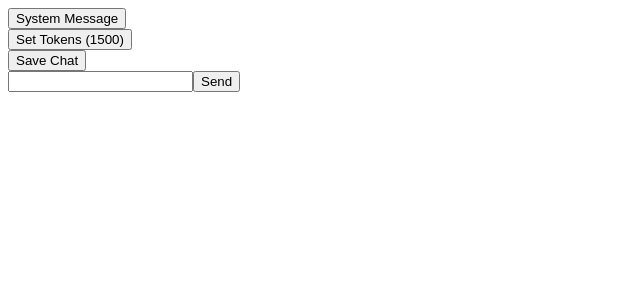
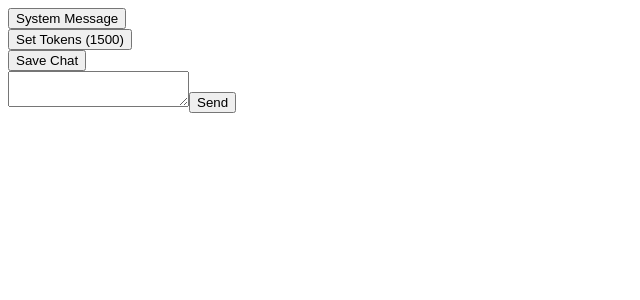
Before and after one commit to SpaghettiCoder101/custom-gpt, a Next.js app: page / in a window 1280 px wide. Shown: the top 300 px of the page, without its empty margins (0-640 px from the left). Built offline with nearby package versions, Linux system fonts and the light colour scheme.

Commit message:
removed input and added an expandable textarea

```diff
--- a/src/components/ChatContent.tsx
+++ b/src/components/ChatContent.tsx
@@ -7,6 +7,7 @@ import { chatModel } from "@/models/chatModel";
 import SaveButton from "@/fragments/SaveButton";
 import ChatInput from "./ChatInput";
 import SystemMessage from "@/fragments/SystemMessage";
+import { useHotkeys } from "react-hotkeys-hook";
 
 type Props = {
     id: string;
@@ -31,6 +32,7 @@ export default function ChatContent( { initialChat, id }: Props ) {
             maxTokens: tokenToUse,
         },
     });
+    useHotkeys("ctrl+enter", () => onSubmit(), { enableOnFormTags: true });
 
     useEffect(() => {
         if (initialChat) {
@@ -40,8 +42,8 @@ export default function ChatContent( { initialChat, id }: Props ) {
         }
     }, [initialChat, id]);
 
-    function onSubmit(e: React.FormEvent<HTMLFormElement>) {
-        e.preventDefault();
+    function onSubmit(e?: React.FormEvent<HTMLFormElement>) {
+        e?.preventDefault();
         const newMessages = messages.filter(m => messagesToKeep.includes(m.id));
         setMessages(newMessages);
         append({
@@ -70,7 +72,7 @@ export default function ChatContent( { initialChat, id }: Props ) {
                     {messages.map(m => (
                         <ChatMessage key={m.id} message={m} setKeep={keepAddMessage} removeKeep={keepRemoveMessage} />
                     ))}
-                    <ChatInput onSubmit={onSubmit} input={input} handleInputChange={handleInputChange} />
+                    <ChatInput onSubmit={onSubmit} input={input} handleInputChange={handleInputChange} disabled={isLoading} />
                 </div>
             </div>
             <StopButton isLoading={isLoading} stop={stop} />
--- a/src/components/ChatInput.tsx
+++ b/src/components/ChatInput.tsx
@@ -1,17 +1,40 @@
+import { useRef, SyntheticEvent, useEffect } from "react";
 
 type Props = {
+  disabled: boolean;
   input: string;
-  handleInputChange: (e: React.ChangeEvent<HTMLInputElement>) => void;
+  handleInputChange: (e: React.ChangeEvent<HTMLTextAreaElement>) => void;
   onSubmit: (e: React.FormEvent<HTMLFormElement>) => void;
 }
 
-export default function ChatInput({ input, handleInputChange, onSubmit }: Props) {
+const baseTextAreaHeight = 40;
+export default function ChatInput({ input, handleInputChange, onSubmit, disabled }: Props) {
+    const textareaRef = useRef<HTMLTextAreaElement>(null);
+
+    const onInputHandler = (event: SyntheticEvent<HTMLTextAreaElement>) => {
+        console.log("onInputHandler");
+        const target = event.target as HTMLTextAreaElement;
+        const currentLines = target.value.split("\n").length;
+        const textAreaHeight = baseTextAreaHeight - 20 + currentLines * 20;
+
+        if (!textareaRef.current) return;
+        textareaRef.current.style.height = textAreaHeight + "px";
+    };
+
+    useEffect(() => {
+        if (disabled && textareaRef.current)
+            textareaRef.current.style.height = `${baseTextAreaHeight}px`;
+
+    }, [disabled]);
     return (
         <form onSubmit={onSubmit} className="fixed w-full max-w-2xl bottom-8 flex flex-nowrap items-end">
-            <input
-                className="border border-gray-300 rounded mr-2 shadow-xl p-2 grow"
+
+            <textarea
+                ref={textareaRef}
+                className="border border-gray-300 rounded mr-2 shadow-xl p-2 grow h-[40px] resize-none overflow-hidden"
                 value={input}
                 onChange={handleInputChange}
+                onInput={onInputHandler}
             />
             <button
                 type="submit"
```
